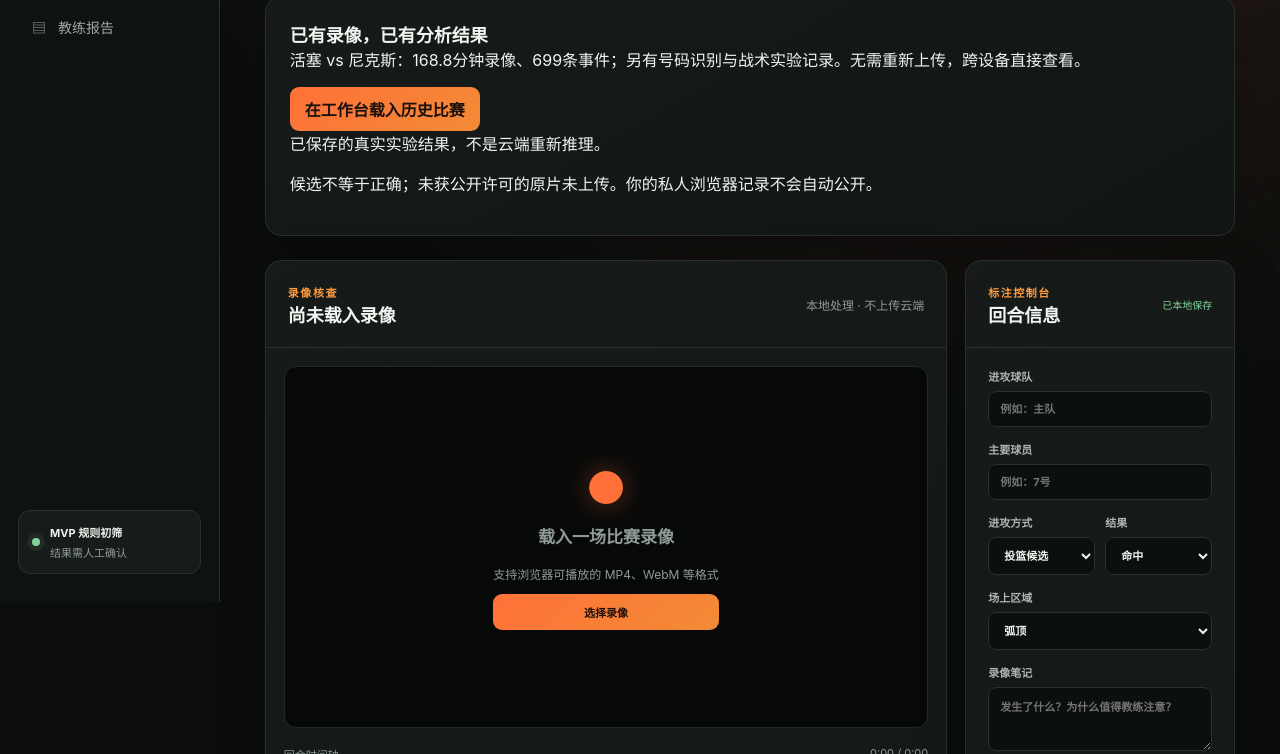
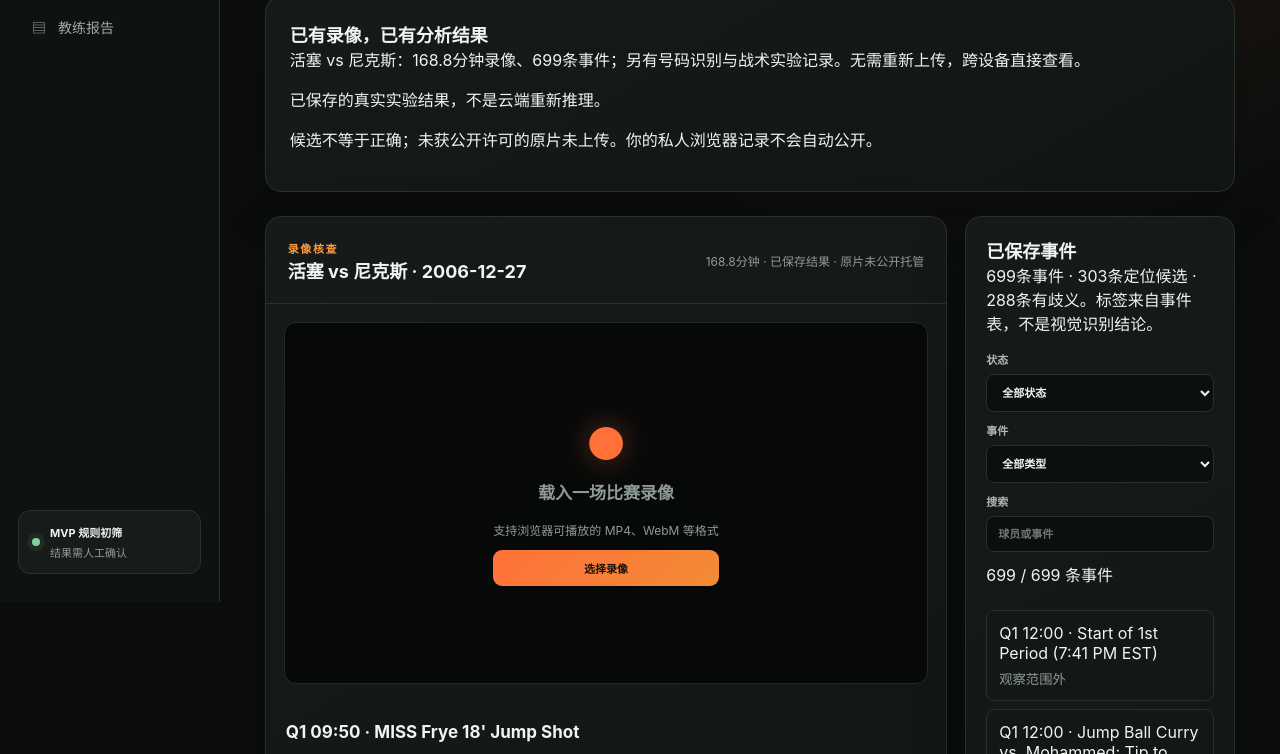
Before and after one commit to AndyShan11/courtvision, a plain HTML site: page index.html in a window 1280 px wide. Shown: the part 198-952 px from the top of the page. Drawn offline with Linux system fonts and the light colour scheme.

Commit message:
Remove history toggle buttons and load saved results on entry

```diff
--- a/app.js
+++ b/app.js
@@ -1271,6 +1271,7 @@ showPage();
 import {mountHistoryWorkspace} from './history-workspace.mjs';
 function clearHistoryVideo(){++videoLoadSequence;video.pause();if(video.src.startsWith('blob:')){indexedFrames.forget(video.src);URL.revokeObjectURL(video.src);}video.removeAttribute('src');video.load();state.videoDuration=0;state.hoop=null;state.viewReference=null;state.pendingReferenceCapture=false;videoStage.classList.add('empty');showHoopMarker();}
 historyWorkspace=mountHistoryWorkspace({
+ canAutoOpen(){return datasetRevision===0;},
  prepare(){if(!historyWorkspace.active)previousHistoryDataset=state.videoKey;switchDataset('public-history:det-nyk');clearHistoryVideo();render();location.hash='workspace';showPage();},
  clearVideo:clearHistoryVideo,
  async attach(url,file){state.reviewBlob=file;await loadVideoSource(url,'活塞 vs 尼克斯 · 本机原片','已保存事件 · 本机回看，不上传');},
--- a/history-workspace.mjs
+++ b/history-workspace.mjs
@@ -7,21 +7,21 @@ export function mountHistoryWorkspace(host){
  const video=$('video'),selection=el('div','');selection.id='history-selection';selection.hidden=true;selection.style.padding='20px';
  const title=el('h3',''),evidence=el('p',''),windows=el('div',''),media=el('p','');windows.className='header-actions';windows.id='history-windows';media.id='history-media-status';media.setAttribute('role','status');selection.append(title,evidence,windows,media);document.querySelector('.video-panel').append(selection);
  const results=el('section','');results.id='history-results';results.className='panel';results.style.padding='20px';results.hidden=true;$('workspace').after(results);
- function close(){active=false;ready=false;expected=null;stop=null;video.pause();document.body.classList.remove('history-mode');$('history-events-panel').hidden=true;selection.hidden=true;results.hidden=true;$('close-history').hidden=true;}
+ function close(){active=false;ready=false;expected=null;stop=null;video.pause();document.body.classList.remove('history-mode');$('history-events-panel').hidden=true;selection.hidden=true;results.hidden=true;}
  function select(row){selected=row;title.textContent=`Q${row.period} ${clock(row.clock)} · ${row.description}`;evidence.textContent=`${statuses[row.status]}。${row.reason}`;
  windows.replaceChildren(...[...row.candidates.map(c=>({...c,label:'候选'})),...row.reviewWindows.map(c=>({...c,label:'人工复核窗口'}))].map(c=>{const b=el('button',`${c.label} ${c.start.toFixed(1)}–${c.end.toFixed(1)}秒`);b.className='button ghost small';b.disabled=!ready;b.onclick=()=>{if(!active||!ready||video.src!==expected)return;video.pause();video.currentTime=c.start;stop=c.end;};return b;}));
  for(const b of $('history-events').children)b.setAttribute('aria-pressed',String(b.dataset.id===row.id));}
  function render(){const q=$('history-search').value.toLowerCase();const rows=data.benchmark.rows.filter(r=>(!$('history-status').value||r.status===$('history-status').value)&&(!$('history-kind').value||r.kind===$('history-kind').value)&&`${r.team} ${r.player} ${r.description}`.toLowerCase().includes(q));$('history-count').textContent=`${rows.length} / 699 条事件`;
  $('history-events').replaceChildren(...rows.map(r=>{const b=el('button',`Q${r.period} ${clock(r.clock)} · ${r.description}`);b.className='history-event';b.dataset.id=r.id;b.append(el('small',statuses[r.status]));b.onclick=()=>select(r);return b;}));}
- function open(){if(!data)return;host.prepare();active=true;document.body.classList.add('history-mode');$('history-events-panel').hidden=false;selection.hidden=false;results.hidden=false;$('close-history').hidden=false;$('videoTitle').textContent=data.benchmark.title;$('videoMeta').textContent='168.8分钟 · 已保存结果 · 原片未公开托管';media.textContent='NBA原片未公开托管。使用原播放器的“选择本地录像”连接同一实验原片；文件不上传。';render();select(data.benchmark.rows.find(r=>r.id===new URLSearchParams(location.search).get('event'))??data.benchmark.rows.find(r=>r.status==='candidate'));}
+ function open(){if(!data)return;host.prepare();active=true;document.body.classList.add('history-mode');$('history-events-panel').hidden=false;selection.hidden=false;results.hidden=false;$('videoTitle').textContent=data.benchmark.title;$('videoMeta').textContent='168.8分钟 · 已保存结果 · 原片未公开托管';media.textContent='NBA原片未公开托管。使用原播放器的“选择本地录像”连接同一实验原片；文件不上传。';render();select(data.benchmark.rows.find(r=>r.id===new URLSearchParams(location.search).get('event'))??data.benchmark.rows.find(r=>r.status==='candidate'));}
  async function connect(file){ready=false;stop=null;expected=null;host.clearVideo();select(selected);if(file.size!==data.benchmark.sourceBytes){media.textContent='文件大小不匹配，已拒绝套用时间点。请选择当时使用的同一原片。';return;}media.textContent='正在本机连接原片…';expected=URL.createObjectURL(file);await host.attach(expected,file);}
  video.addEventListener('loadedmetadata',()=>{if(!active||video.src!==expected)return;ready=Math.abs(video.duration-data.benchmark.duration)<1;media.textContent=ready?'已连接本机原片，未上传。大小和时长匹配，但未做内容哈希验证，请核对录像版本。':'时长不符，已禁用事件跳转。';select(selected);});
  video.addEventListener('timeupdate',()=>{if(active&&stop!==null&&video.currentTime>=stop){video.pause();stop=null;}});
  video.addEventListener('error',()=>{if(active){ready=false;media.textContent='此录像无法播放，已保存结果仍可查看。';select(selected);}});
- $('open-history').onclick=open;$('close-history').onclick=()=>host.restore();$('history-status').onchange=render;$('history-kind').onchange=render;$('history-search').oninput=render;
- fetch('./history-data.json').then(r=>{if(!r.ok)throw Error('历史记录加载失败');return r.json();}).then(d=>{data=d;$('open-history').disabled=false;$('history-load-status').textContent='已保存的真实实验结果，不是云端重新推理。';for(const k of new Set(d.benchmark.rows.map(r=>r.kind)))$('history-kind').append(new Option(kinds[k]??k,k));
+ $('history-status').onchange=render;$('history-kind').onchange=render;$('history-search').oninput=render;
+ fetch('./history-data.json').then(r=>{if(!r.ok)throw Error('历史记录加载失败');return r.json();}).then(d=>{data=d;$('history-load-status').textContent='已保存的真实实验结果，不是云端重新推理。';for(const k of new Set(d.benchmark.rows.map(r=>r.kind)))$('history-kind').append(new Option(kinds[k]??k,k));
  results.append(el('h2','这次实验与后续质量检查'),el('p',d.notice),el('h3','号码识别'),el('p',d.numbers.note));for(const [key,name] of [['oldNumber','旧模型'],['prediction','篮球专训模型'],['gatedPrediction','篮球模型＋过滤']]){const m=d.numbers.metrics[key];results.append(el('p',`${name}：可读号码答对 ${m.readableCorrect}/${m.readable}；负样本误报 ${m.negativeFalseReads}/${m.negative}。`));}results.append(el('h3','战术实验：未通过验收'),el('p',d.tactics.note));for(const [key,name] of [['lowConfidence','低分检测'],['higherFps','提高帧率'],['crossGame','另一场比赛']]){const [a,b]=d.tactics[key];results.append(el('p',`${name}：身份关系正确 ${a.correct}/${a.total} → ${b.correct}/${b.total}；缺失 ${a.missing} → ${b.missing}。`));}const download=el('a','下载已保存结果 JSON');download.href='./history-data.json';download.download='history-data.json';results.append(download);
- if(new URLSearchParams(location.search).get('history')==='1')open();
+ if(host.canAutoOpen())open();
  }).catch(e=>{$('history-load-status').textContent=e.message;});
  return {get active(){return active;},close,connect};
 }
--- a/index.html
+++ b/index.html
@@ -45,8 +45,7 @@
       <section class="panel" style="margin-bottom:24px;padding:24px" aria-label="历史分析记录">
         <h2>已有录像，已有分析结果</h2>
         <p>活塞 vs 尼克斯：168.8分钟录像、699条事件；另有号码识别与战术实验记录。无需重新上传，跨设备直接查看。</p>
-        <button class="button primary" id="open-history" disabled>在工作台载入历史比赛</button>
-        <button class="button ghost" id="close-history" hidden>返回个人标注</button><p id="history-load-status" role="status">正在读取历史记录…</p>
+        <p id="history-load-status" role="status">正在读取历史记录…</p>
         <p>候选不等于正确；未获公开许可的原片未上传。你的私人浏览器记录不会自动公开。</p>
       </section>
 
```
